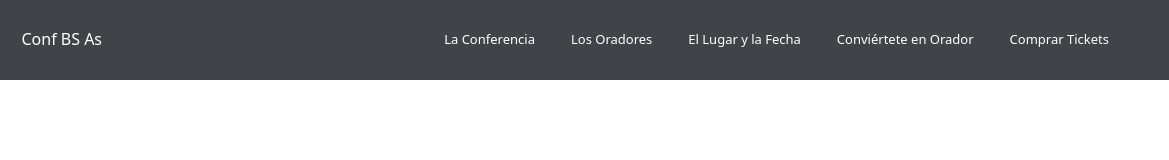
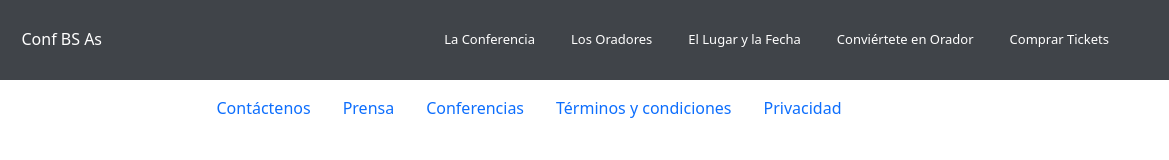
Before and after one commit to Gaghyta/CODOACODO_PHP_PI, a plain HTML site: page index.html in a window 1280 px wide. Shown: the full height of the page, 111-1280 px from the left. Drawn offline with nearby package versions, Linux system fonts and the light colour scheme.

Commit message:
CA inclusión footer extructura ul li

```diff
--- a/index.html
+++ b/index.html
@@ -24,6 +24,7 @@
             <button class="navbar-toggler hamburguesa" type="button" data-bs-toggle="collapse" data-bs-target="#navbarNav"
                 aria-controls="navbarNav" aria-expanded="false" aria-label="Toggle navigation">
                 <span class="navbar-toggler-icon"></span>
+                <!--<span>☰</span>-->
             </button>
 
             <div class="container-fluid">
@@ -56,7 +57,36 @@
 
 </nav>
 <body>
+    <footer class="">
+        <nav class="navbar navbar-expand-md">
+            <div class="container-fluid justify-content-center">
+
+                    <ul class="d-flex justify-content-evenly nav">
+                        <li class="nav-item footer">
+                            <a class= "nav-link" href="#">Contáctenos</a>
+                        </li>
+                        <li class="nav-item footer">
+                            <a class= "nav-link" href="#">Prensa</a>
+                        </li>
+                        <li class="nav-item footer">
+                            <a class= "nav-link footer" href="#">Conferencias</a>
+                        </li>
+                        <li class="nav-item">
+                            <a class= "nav-link footer" href="#">Términos y condiciones</a>
+                        </li>
+                        <li class="nav-item">
+                            <a class= "nav-link footer" href="#">Privacidad</a>
+                        </li>
+                    </ul>
+                <!-- <div class="collapse navbar-collapse justify-content-end">
+                </div>-->
+            </div>
+        </nav>
+
+
+    </footer>
 
     <script src="https://cdn.jsdelivr.net/npm/bootstrap@5.0.0/dist/js/bootstrap.bundle.min.js"></script>
+
 </body>
 </html>
```
